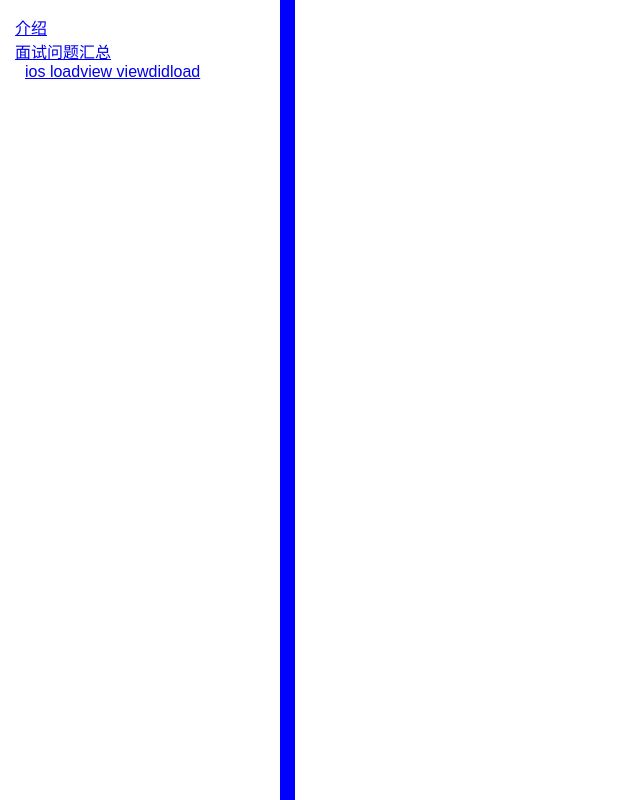
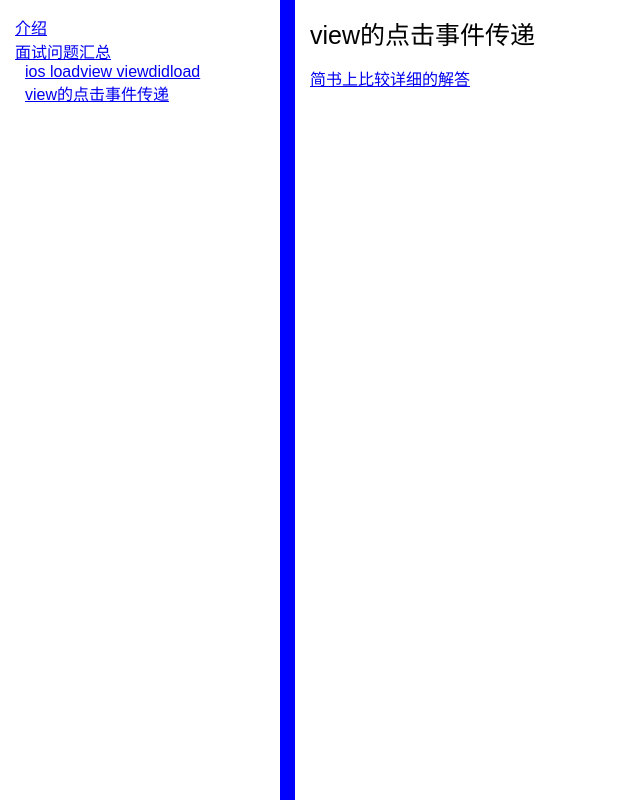
Before and after one commit to wangweijia/MyNotes, a React (Create React App) app: page /customNotes/interview/1513002367 in a window 1280 px wide. Shown: the whole page, without its empty margins (0-640 px from the left). Built offline with nearby package versions, Linux system fonts and the light colour scheme.

Commit message:
view的点击事件传递-问题添加

```diff
--- a/src/project/notes/interview/1513001629/Com1513001629.js
+++ b/src/project/notes/interview/1513001629/Com1513001629.js
@@ -4,7 +4,9 @@ export default class Com1513001629 extends Component {
     render() {
         return (
             <div style={{display: 'flex', flex: 1}}>
-                ios loadview viewdidload:undefined
+                <div>
+                    主要是 loadview与viewdidload 生命周期的关系
+                </div>
             </div>
         );
     }
--- /dev/null
+++ b/src/project/notes/interview/1513002367/Com1513002367.js
@@ -0,0 +1,16 @@
+import React, {Component} from 'react';
+
+export default class Com1513002367 extends Component {
+    render() {
+        return (
+            <div style={{display: 'flex', flex: 1, flexDirection: 'column'}}>
+                <div style={{margin: 15, fontSize: 25}}>
+                    view的点击事件传递
+                </div>
+                <div style={{marginLeft: 15, marginRight: 15}}>
+                    <a href='http://www.jianshu.com/p/f55b613b564e'>简书上比较详细的解答</a>
+                </div>
+            </div>
+        );
+    }
+}
--- a/src/project/src/ComponentRoutes.js
+++ b/src/project/src/ComponentRoutes.js
@@ -1,6 +1,7 @@
 import Recommend from '../notes/recommend/Recommend';
 import Com1513001629 from '../notes/interview/1513001629/Com1513001629';
 import Interview from '../notes/interview/Interview';
+import Com1513002367 from '../notes/interview/1513002367/Com1513002367';
 export const myRoutes = [{
 name:"介绍",
 path:"/recommend",
@@ -25,5 +26,14 @@ exact:true,
 haveChildern:false,
 childern:[]
 },
+{
+name:"view的点击事件传递",
+path:"/interview/1513002367",
+component:Com1513002367,
+level:1,
+exact:true,
+haveChildern:false,
+childern:[]
+},
 ]
 },]
--- a/src/project/tools/src/notes.json
+++ b/src/project/tools/src/notes.json
@@ -1 +1 @@
-[{"name":"介绍","nodeNmae":"recommend","maps":["notes","recommend"],"component":"Recommend","childern":[]},{"name":"面试问题汇总","nodeNmae":"interview","maps":["notes","interview"],"component":"Interview","childern":[{"name":"ios loadview viewdidload","nodeNmae":1513001629,"maps":["notes","interview",1513001629],"component":"Com1513001629","childern":[]}]}]
+[{"name":"介绍","nodeNmae":"recommend","maps":["notes","recommend"],"component":"Recommend","childern":[]},{"name":"面试问题汇总","nodeNmae":"interview","maps":["notes","interview"],"component":"Interview","childern":[{"name":"ios loadview viewdidload","nodeNmae":1513001629,"maps":["notes","interview",1513001629],"component":"Com1513001629","childern":[]},{"name":"view的点击事件传递","nodeNmae":1513002367,"maps":["notes","interview",1513002367],"component":"Com1513002367","childern":[]}]}]
```
